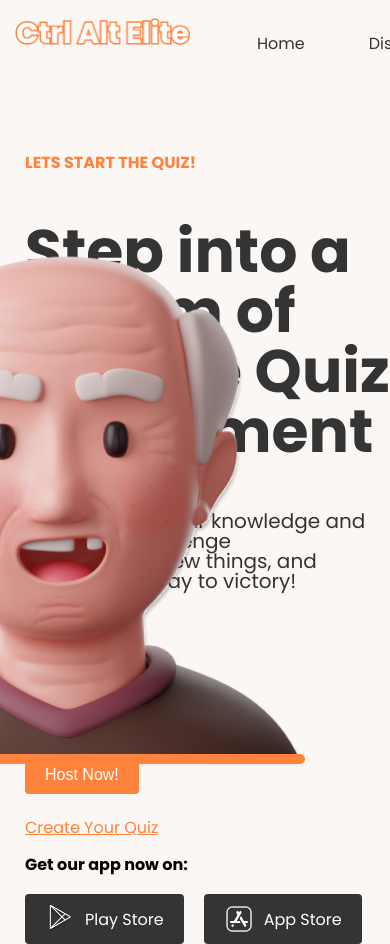
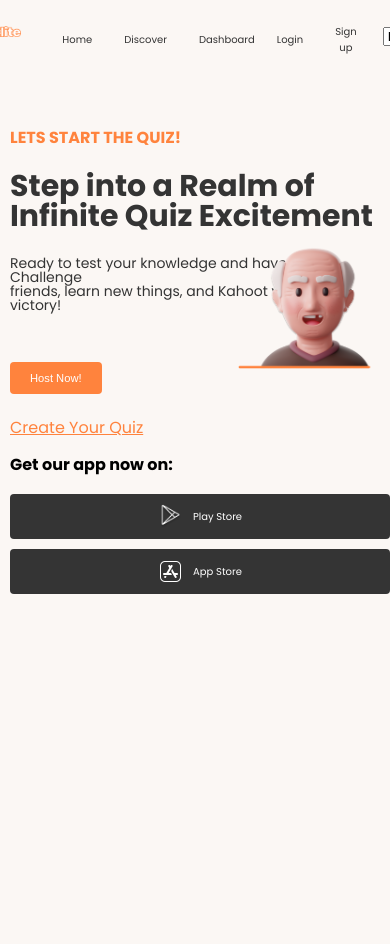
Before and after one commit to sanderhd/Ctrl-Alt-Elite, a PHP site: page / in a window 390 px wide. After the commit the page ends 594 px from the top, so only its background shows below. Run offline with PHP 8.4, Linux system fonts and the light colour scheme.

Commit message:
Adjust CSS styles for improved layout and responsiveness; reduce text and image sizes for better mobile experience

```diff
--- a/src/CSS/style.css
+++ b/src/CSS/style.css
@@ -16,6 +16,7 @@ body {
     background-color: var(--background);
     display: flex;
     flex-direction: column;
+    padding-top: 60px; /* Ensure content is below the navbar */
 }
 
 nav {
@@ -47,8 +48,8 @@ nav ul li a {
     color: var(--primary);
     text-decoration: none;
     font-family: "Poppins", sans-serif;
-    font-size: 16px;
-    padding: 8px 12px;
+    font-size: 14px; /* Reduce text size */
+    padding: 8px 10px;
     border-radius: 6px;
     transition: background-color 0.3s;
 }
@@ -74,7 +75,7 @@ nav ul.right-nav {
 
 nav ul li img {
     padding: 15px;
-    width: 175px;
+    width: 150px; /* Reduce image size */
 }
 
 .underline{
@@ -84,10 +85,12 @@ nav ul li img {
 
 h2{
     color: var(--primary);
+    font-size: 50px; /* Reduce text size */
 }
 
 h3{
     color: var(--primary);
+    font-size: 18px; /* Reduce text size */
 }
 
 .hostnow{
@@ -103,7 +106,7 @@ h3{
 }
 
 .main{
-    margin-top: 155px;
+    margin-top: 100px; /* Move content higher */
     margin-left: 25px;
     line-height: 1;
 }
@@ -156,7 +159,7 @@ h3{
 
 .appStore button span {
     font-family: "Poppins", sans-serif;
-    font-size: 16px;
+    font-size: 14px; /* Reduce text size */
     color: #fff; /* Make button text white */
 }
 
@@ -205,7 +208,7 @@ input[type="password"] {
 
 button {
     padding: 0.8em;
-    font-size: 1em;
+    font-size: 0.9em; /* Reduce text size */
     background-color: var(--secondary);
     color: white;
     border: none;
@@ -245,3 +248,179 @@ a {
 a:hover {
     text-decoration: underline;
 }
+
+@media (max-width: 768px) {
+    nav {
+        flex-direction: row;
+        align-items: center;
+        justify-content: center;
+        height: auto;
+    }
+
+    nav ul {
+        flex-direction: row;
+        align-items: center;
+        justify-content: center;
+        width: auto;
+    }
+
+    nav ul.left-nav,
+    nav ul.right-nav {
+        flex-direction: row;
+        gap: 10px;
+        width: auto;
+    }
+
+    nav ul li {
+        margin-right: 10px;
+        width: auto;
+    }
+
+    nav ul li a {
+        font-size: 12px; /* Further reduce text size */
+        padding: 6px 8px;
+        width: auto;
+    }
+
+    nav ul li img {
+        width: 100px; /* Further reduce image size for smaller screens */
+    }
+
+    .main {
+        margin-top: 80px; /* Move content higher for smaller screens */
+        margin-left: 10px;
+    }
+
+    .main h2 {
+        font-size: 35px; /* Further reduce text size */
+    }
+
+    .main h3 {
+        font-size: 16px; /* Further reduce text size */
+    }
+
+    .opaImage {
+        margin-top: -150px; /* Adjust margin to fit smaller screens */
+    }
+
+    .opaImage img {
+        width: 50%; /* Reduce image size */
+    }
+
+    .appStore {
+        flex-direction: column;
+        gap: 10px;
+    }
+
+    .appStore button {
+        width: 100%;
+        justify-content: center;
+    }
+
+    .appStore button span {
+        font-size: 12px; /* Further reduce text size */
+    }
+
+    .loginBox, .signupBox {
+        padding: 1em;
+        width: 90%;
+    }
+
+    h1 {
+        font-size: 1.5em;
+    }
+
+    input[type="text"],
+    input[type="password"] {
+        font-size: 0.9em;
+    }
+
+    button {
+        font-size: 0.8em; /* Further reduce text size */
+    }
+}
+
+@media (max-width: 480px) {
+    nav {
+        flex-direction: row;
+        align-items: center;
+        justify-content: center;
+        height: auto;
+    }
+
+    nav ul {
+        flex-direction: row;
+        align-items: center;
+        justify-content: center;
+        width: auto;
+    }
+
+    nav ul.left-nav,
+    nav ul.right-nav {
+        flex-direction: row;
+        gap: 10px;
+        width: auto;
+    }
+
+    nav ul li {
+        margin-right: 10px;
+        width: auto;
+    }
+
+    nav ul li a {
+        font-size: 10px; /* Further reduce text size */
+        padding: 4px 6px;
+        width: auto;
+    }
+
+    nav ul li img {
+        width: 75px; /* Further reduce image size for smallest screens */
+    }
+
+    .main {
+        margin-top: 70px; /* Move content higher for smallest screens */
+        margin-left: 10px;
+    }
+
+    .main h2 {
+        font-size: 30px; /* Further reduce text size */
+    }
+
+    .main h3 {
+        font-size: 14px; /* Further reduce text size */
+    }
+
+    .opaImage {
+        margin-top: -100px; /* Adjust margin to fit smallest screens */
+    }
+
+    .opaImage img {
+        width: 40%; /* Further reduce image size */
+    }
+
+    .appStore button img {
+        width: 25px;
+        height: 25px;
+    }
+
+    .appStore button span {
+        font-size: 10px; /* Further reduce text size */
+    }
+
+    .loginBox, .signupBox {
+        width: 100%;
+    }
+
+    h1 {
+        font-size: 1.2em;
+    }
+
+    input[type="text"],
+    input[type="password"] {
+        font-size: 0.8em;
+    }
+
+    button {
+        font-size: 0.7em; /* Further reduce text size */
+    }
+}
```
